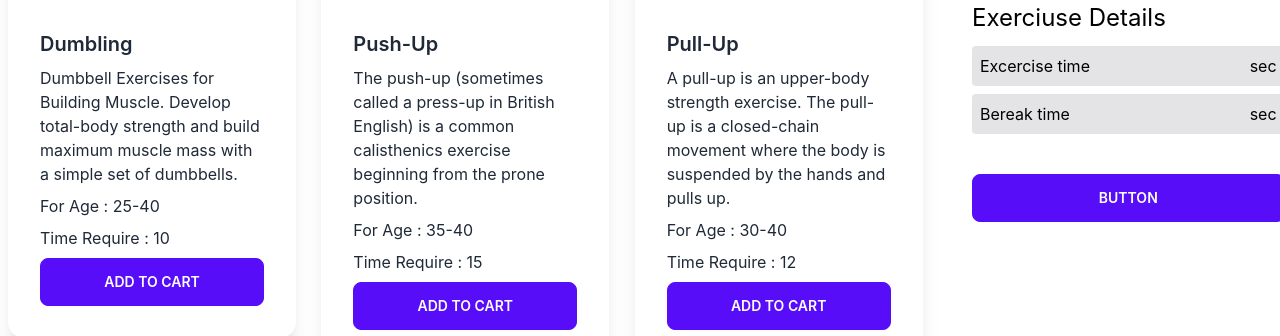
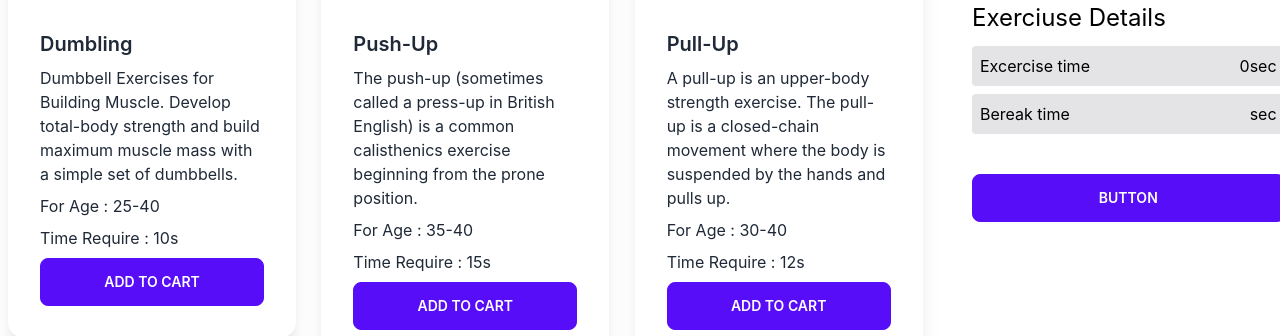
Before and after one commit to Tauhidul-IR/Body-fitness-Club-8, a React (Create React App) app: page / in a window 1280 px wide. Shown: the part 330-666 px from the top of the page. Built offline with nearby package versions, Linux system fonts and the light colour scheme.

Commit message:
time show in summay

```diff
--- a/src/components/Cart/Cart.js
+++ b/src/components/Cart/Cart.js
@@ -1,9 +1,9 @@
 import React from 'react';
 
 const Cart = (props) => {
-    console.log(props)
+
     const { name, id, img, age, time, details } = props.cart
-    // console.log(props.id)
+
     return (
         <div>
             <div className="card w-72 bg-base-100 shadow-xl my-2">
@@ -14,9 +14,9 @@ const Cart = (props) => {
                     <h2 className="card-title">{name}</h2>
                     <p>{details}</p>
                     <h4>For Age : {age}</h4>
-                    <h4>Time Require : {time}</h4>
+                    <h4>Time Require : {time}s</h4>
                     <div className="card-actions">
-                        <button className="btn btn-primary w-full">Add To cart</button>
+                        <button onClick={() => props.hanldeTOClick(props.cart)} className="btn btn-primary w-full">Add To cart</button>
                     </div>
                 </div>
             </div>
--- a/src/components/Home/Home.js
+++ b/src/components/Home/Home.js
@@ -4,9 +4,11 @@ import ReactDOM from 'react-dom'
 import { FontAwesomeIcon } from '@fortawesome/react-fontawesome'
 import { faCoffee, faDumbbell } from '@fortawesome/free-solid-svg-icons'
 import Summary from '../Summary/Summary';
+import { getStoredCart } from '../../utilities/fakedb';
 
 const Home = () => {
     const [carts, setCarts] = useState([])
+    const [clickCart, setClickCart] = useState([])
 
     useEffect(() => {
         fetch('fakeData.json')
@@ -14,7 +16,28 @@ const Home = () => {
             .then(data => setCarts(data))
     }, [])
 
+    // useEffect(() => {
+    //     const storedCard = getStoredCart();
+    //     // console.log(storedCard)
+    //     const savedCart = [];
+    //     for (const id in storedCard) {
+    //         const addedProduct = carts.find(cart => cart.id === id)
+    //         if (addedProduct) {
+    //             // const quantity = storedCard[id]
+    //             // addedProduct.quantity = quantity;
+    //             savedCart.push(addedProduct)
+    //         }
+    //     }
+    //     setClickCart(savedCart);
+    // }, [carts])
+
     const breakTimes = [10, 20, 30, 40];
+
+    const handleTOClick = (carts) => {
+        // setClickCart(carts)
+        const newCart = [...clickCart, carts]
+        setClickCart(newCart)
+    }
 
     // console.log(carts)
     return (
@@ -31,12 +54,15 @@ const Home = () => {
                         carts.map(cart => <Cart
                             cart={cart}
                             key={cart.id}
+                            hanldeTOClick={handleTOClick}
                         ></Cart>)
                     }
                 </div>
             </div>
             <div>
-                <Summary breakTimes={breakTimes}></Summary>
+                <Summary breakTimes={breakTimes}
+                    clickCart={clickCart}
+                ></Summary>
             </div>
             <div>
                 <h1>Ans the question</h1>
--- a/src/components/Summary/Summary.js
+++ b/src/components/Summary/Summary.js
@@ -1,7 +1,15 @@
 import React from 'react';
 
 const Summary = (props) => {
-    console.log(props)
+    // console.log(props)
+    const { clickCart } = props
+    console.log(clickCart)
+
+    let newTime = 0;
+    for (const cart of clickCart) {
+        newTime = newTime + cart.time
+    }
+
     return (
         <div className='fixed'>
             <div className='mt-6 text-left'>
@@ -38,7 +46,7 @@ const Summary = (props) => {
                 <h2 className='text-2xl text-black mt-6 mb-3'>Exerciuse Details</h2>
                 <div>
                     <div className='bg-zinc-200 my-2 p-2 text-black rounded flex justify-between'>
-                        <h4>Excercise time </h4><span>sec</span>
+                        <h4>Excercise time </h4><span>{newTime}sec</span>
                     </div>
                     <div className='bg-zinc-200 my-2 p-2 text-black rounded flex justify-between'>
                         <h4>Bereak time </h4><span>sec</span>
--- /dev/null
+++ b/src/utilities/fakedb.js
@@ -0,0 +1,55 @@
+// use local storage to manage cart data
+const addToDb = id => {
+    let shoppingCart = {};
+
+    //get the shopping cart from local storage
+    const storedCart = localStorage.getItem('shopping-cart');
+    if (storedCart) {
+        shoppingCart = JSON.parse(storedCart);
+    }
+
+    // add quantity
+    const quantity = shoppingCart[id];
+    if (quantity) {
+        const newQuantity = quantity + 1;
+        shoppingCart[id] = newQuantity;
+    }
+    else {
+        shoppingCart[id] = 1;
+    }
+    localStorage.setItem('shopping-cart', JSON.stringify(shoppingCart));
+}
+
+
+const getStoredCart = () => {
+    let shoppingCart = {};
+
+    //get the shopping cart from local storage
+    const storedCart = localStorage.getItem('shopping-cart');
+    if (storedCart) {
+        shoppingCart = JSON.parse(storedCart);
+    }
+    return shoppingCart;
+}
+
+const removeFromDb = id => {
+    const storedCart = localStorage.getItem('shopping-cart');
+    if (storedCart) {
+        const shoppingCart = JSON.parse(storedCart);
+        if (id in shoppingCart) {
+            delete shoppingCart[id];
+            localStorage.setItem('shopping-cart', JSON.stringify(shoppingCart));
+        }
+    }
+}
+
+const deleteShoppingCart = () => {
+    localStorage.removeItem('shopping-cart');
+}
+
+export {
+    addToDb,
+    removeFromDb,
+    deleteShoppingCart,
+    getStoredCart
+}
```
